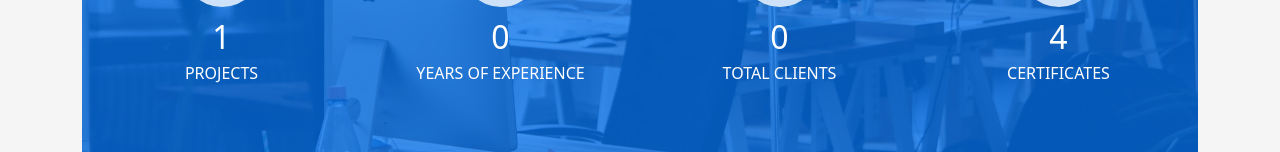
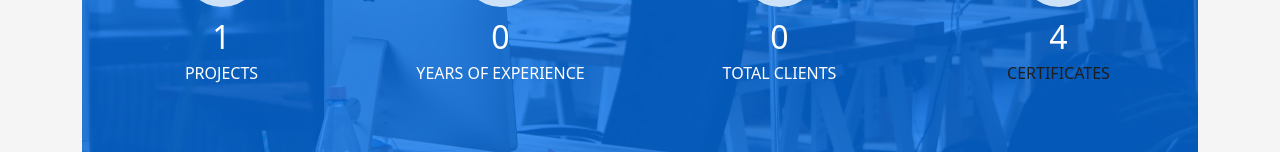
Before and after one commit to Kelvin-Mafurendi/Kelvin-Mafurendi.github.io, a plain HTML site: page index.html in a window 1280 px wide. Shown: the part 2198-2350 px from the top of the page. Drawn offline with Linux system fonts and the light colour scheme.

Commit message:
Update index.html

```diff
--- a/index.html
+++ b/index.html
@@ -331,7 +331,8 @@
               </div>
               <div class="counter-num">
                 <p data-purecounter-start="0" data-purecounter-end="4" data-purecounter-duration="1" class="counter purecounter"></p>
-                <span class="counter-text">CERTIFICATES</span>
+                <span class="counter-text"><a href="C:\Users\mafur\OneDrive\Documents\GitHub\Data-Science\certificates">CERTIFICATES</a></span>
+
               </div>
             </div>
           </div>
```
